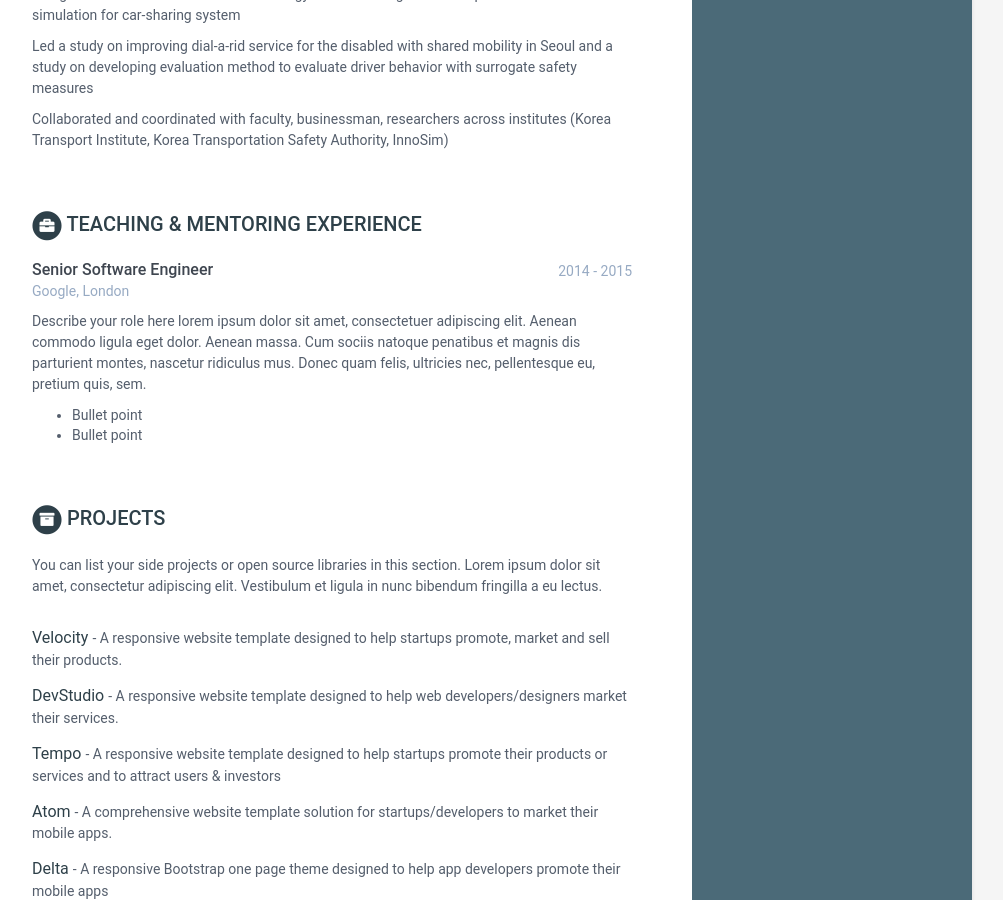
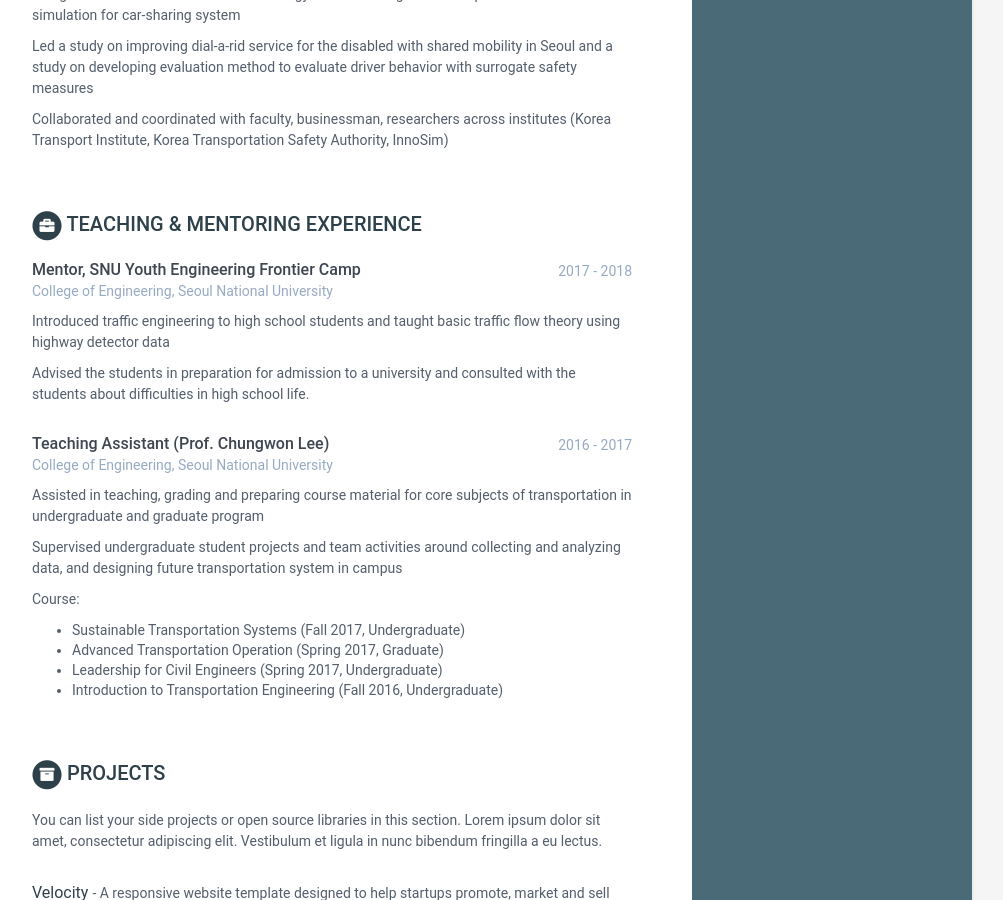
Before and after one commit to eunhanka/eunhanka.github.io, a Jekyll site: the page built from index.html, in a window 1280 px wide and 900 px high, scrolled down 1261 px. Shown: the whole window, without its empty margins (168-1171 px from the left). Built offline with Jekyll 4.4.1, drawn with Linux system fonts in a browser that asks for light colours.

Commit message:
Update data.yml

```diff
--- a/_data/data.yml
+++ b/_data/data.yml
@@ -93,18 +93,25 @@ research_experiences:
         (Korea Transport Institute, Korea Transportation Safety Authority, InnoSim)</p>
 
 experiences:
-    - role: Senior Software Engineer
-      time: 2014 - 2015
-      company: Google, London
+    - role: Mentor, SNU Youth Engineering Frontier Camp
+      time: 2017 - 2018
+      company: College of Engineering, Seoul National University
       details: |
-        Describe your role here lorem ipsum dolor sit amet, consectetuer
-        adipiscing elit. Aenean commodo ligula eget dolor. Aenean massa.
-        Cum sociis natoque penatibus et magnis dis parturient montes,
-        nascetur ridiculus mus. Donec quam felis, ultricies nec,
-        pellentesque eu, pretium quis, sem.
+        <p>Introduced traffic engineering to high school students and taught basic traffic flow theory using highway detector data</p>
+        <p>Advised the students in preparation for admission to a university and consulted with the students about difficulties in high school life.</p>
 
-          - Bullet point
-          - Bullet point
+    - role: Teaching Assistant (Prof. Chungwon Lee)
+      time: 2016 - 2017
+      company: College of Engineering, Seoul National University
+      details: |
+        <p>Assisted in teaching, grading and preparing course material for core subjects of transportation in undergraduate and graduate program</p>
+        <p>Supervised undergraduate student projects and team activities around collecting and analyzing data,
+        and designing future transportation system in campus</p>
+        Course: <br>
+          - Sustainable Transportation Systems 		      (Fall 2017, Undergraduate)
+          - Advanced Transportation Operation 		      (Spring 2017, Graduate)
+          - Leadership for Civil Engineers 		          (Spring 2017, Undergraduate)
+          - Introduction to Transportation Engineering 	(Fall 2016, Undergraduate)
 
 projects:
     title: Projects
```
